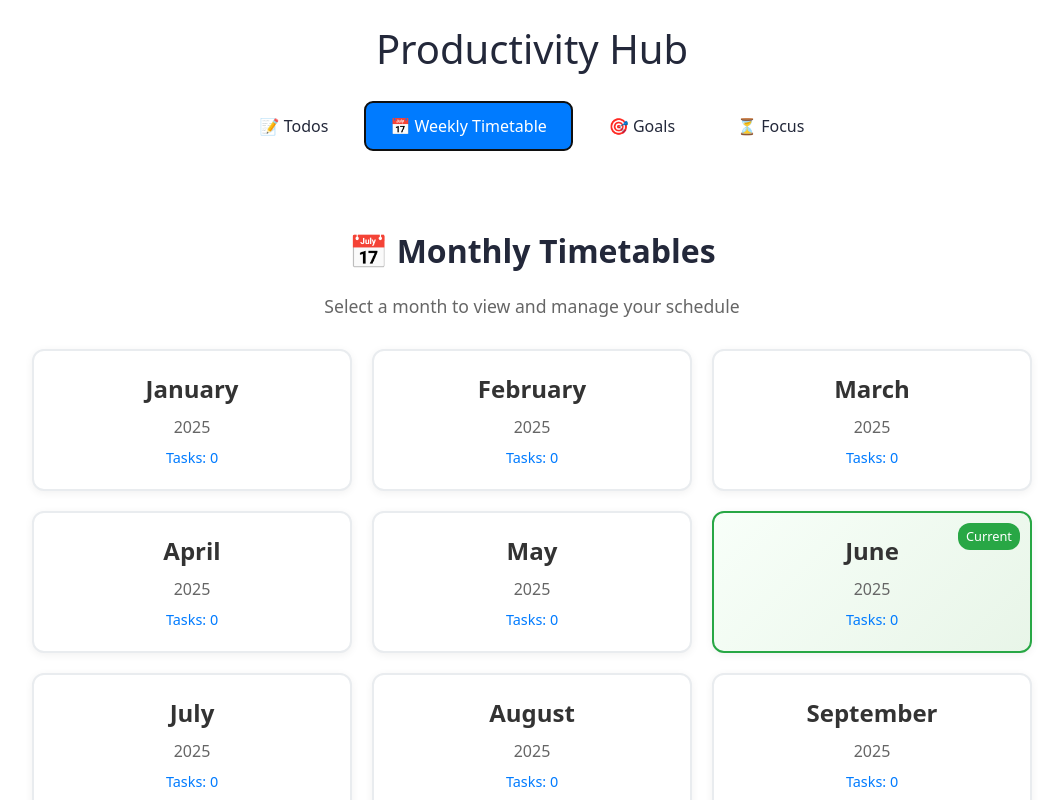
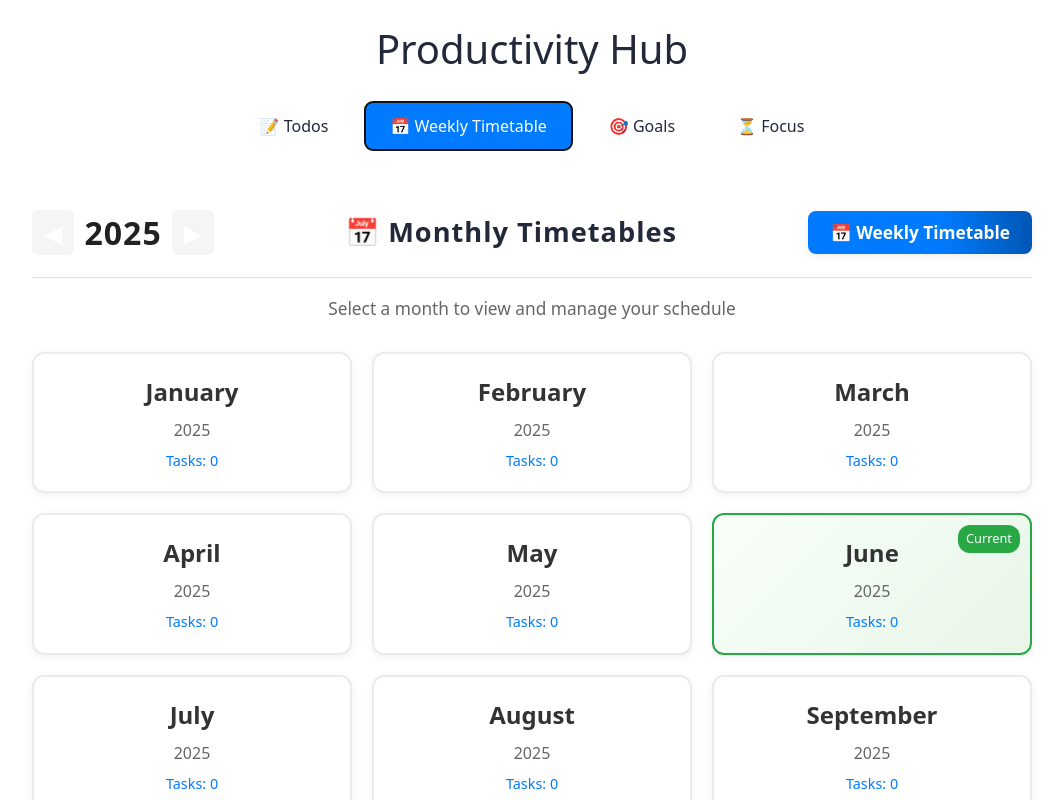
Before and after one commit to SeleeMIcker/todo-app, a React (Vite) app: page / in a window 1280 px wide. Both pictures are taken after a click on the button "📅 Weekly Timetable". Shown: the top 800 px of the page, without its empty margins (108-1171 px from the left). Built offline with nearby package versions, Linux system fonts and the light colour scheme.

Commit message:
Enhancement for Monthly timetable buttons

```diff
--- a/src/App.jsx
+++ b/src/App.jsx
@@ -672,6 +672,16 @@ function App() {
               {timetableView === 'dashboard' ? (
                 <MonthlyDashboard
                   onSelectMonth={navigateToMonthly}
+                  onGoToWeekly={() => {
+                    const now = new Date();
+                    // Calculate week of month (1-based)
+                    const firstDay = new Date(now.getFullYear(), now.getMonth(), 1).getDay();
+                    const firstWeekStart = 1 - firstDay;
+                    const weekNumber = Math.ceil((now.getDate() - firstWeekStart) / 7);
+                    const dayNames = ['sunday', 'monday', 'tuesday', 'wednesday', 'thursday', 'friday', 'saturday'];
+                    const dayName = dayNames[now.getDay()];
+                    navigateToWeekly(weekNumber, dayName, now.getMonth(), now.getFullYear());
+                  }}
                 />
               ) : timetableView === 'monthly' ? (
                 <MonthlyTimetable
--- a/src/components/MonthlyDashboard.jsx
+++ b/src/components/MonthlyDashboard.jsx
@@ -1,7 +1,7 @@
-import React from 'react'
+import React, { useState } from 'react'
 import { useTaskStore } from '../contexts/TaskStore'
 
-const MonthlyDashboard = ({ onSelectMonth }) => {
+const MonthlyDashboard = ({ onSelectMonth, onGoToWeekly }) => {
   const taskStore = useTaskStore()
   const months = [
     'January', 'February', 'March', 'April',
@@ -9,34 +9,132 @@ const MonthlyDashboard = ({ onSelectMonth }) => {
     'September', 'October', 'November', 'December'
   ]
 
-  const currentYear = new Date().getFullYear()
+  const thisYear = new Date().getFullYear()
   const currentMonth = new Date().getMonth()
+  const [selectedYear, setSelectedYear] = useState(thisYear)
 
   const getTaskCountForMonth = (monthIndex) => {
-    const monthTasks = taskStore.getTasksByYearAndMonth(currentYear, monthIndex)
+    const monthTasks = taskStore.getTasksByYearAndMonth(selectedYear, monthIndex)
     return monthTasks.length
   }
 
   return (
     <div className="monthly-dashboard">
-      <div className="dashboard-header">
-        <h2>📅 Monthly Timetables</h2>
-        <p>Select a month to view and manage your schedule</p>
+      <div className="dashboard-header" style={{ marginBottom: 24 }}>
+        <div
+          className="dashboard-header-bar"
+          style={{
+            display: 'flex',
+            alignItems: 'center',
+            justifyContent: 'space-between',
+            gap: 16,
+            padding: '8px 0 20px 0',
+            borderBottom: '1.5px solid #e0e0e0',
+            marginBottom: 18
+          }}
+        >
+          {/* Year Selector */}
+          <div style={{ display: 'flex', alignItems: 'center', gap: 8 }}>
+            <button
+              onClick={() => setSelectedYear(selectedYear - 1)}
+              className="year-nav"
+              style={{
+                fontSize: '1.5rem',
+                padding: '6px 12px',
+                borderRadius: '6px',
+                border: 'none',
+                background: '#f5f5f5',
+                cursor: 'pointer',
+                transition: 'background 0.2s',
+                marginRight: 2
+              }}
+              aria-label="Previous year"
+            >
+              ◀
+            </button>
+            <span
+              style={{
+                fontSize: '2rem',
+                fontWeight: 700,
+                letterSpacing: 1,
+                minWidth: 70,
+                textAlign: 'center',
+                color: '#222'
+              }}
+            >
+              {selectedYear}
+            </span>
+            <button
+              onClick={() => setSelectedYear(selectedYear + 1)}
+              className="year-nav"
+              style={{
+                fontSize: '1.5rem',
+                padding: '6px 12px',
+                borderRadius: '6px',
+                border: 'none',
+                background: '#f5f5f5',
+                cursor: 'pointer',
+                transition: 'background 0.2s',
+                marginLeft: 2
+              }}
+              aria-label="Next year"
+            >
+              ▶
+            </button>
+          </div>
+
+          {/* Dashboard Title */}
+          <h2 style={{
+            margin: 0,
+            fontSize: '1.7rem',
+            fontWeight: 700,
+            letterSpacing: 1,
+            color: '#2d3a4a',
+            flex: 1,
+            textAlign: 'center',
+            userSelect: 'none'
+          }}>
+            📅 Monthly Timetables
+          </h2>
+
+          {/* Weekly Timetable Button */}
+          <button
+            className="weekly-timetables-btn"
+            style={{
+              padding: '10px 22px',
+              fontSize: '1.08rem',
+              borderRadius: '8px',
+              background: 'linear-gradient(90deg, #007bff 60%, #0056b3 100%)',
+              color: '#fff',
+              border: 'none',
+              fontWeight: 600,
+              cursor: 'pointer',
+              boxShadow: '0 2px 8px rgba(0,0,0,0.07)',
+              transition: 'background 0.2s, box-shadow 0.2s',
+              minWidth: 160
+            }}
+            onClick={onGoToWeekly}
+          >
+            📅 Weekly Timetable
+          </button>
+        </div>
+        <p style={{ textAlign: 'center', color: '#666', margin: '10px 0 0 0', fontSize: '1.08rem' }}>
+          Select a month to view and manage your schedule
+        </p>
       </div>
-
       <div className="months-grid">
         {months.map((month, index) => {
           const taskCount = getTaskCountForMonth(index)
           return (
             <div
               key={month}
-              className={`month-card ${index === currentMonth ? 'current-month' : ''}`}
+              className={`month-card ${index === currentMonth && selectedYear === thisYear ? 'current-month' : ''}`}
               onClick={() => onSelectMonth(index)}
             >
               <div className="month-name">{month}</div>
-              <div className="month-year">{currentYear}</div>
+              <div className="month-year">{selectedYear}</div>
               <div className="month-task-count">Tasks: {taskCount}</div>
-              {index === currentMonth && (
+              {index === currentMonth && selectedYear === thisYear && (
                 <div className="current-indicator">Current</div>
               )}
             </div>
--- a/src/components/MonthlyTimetable.jsx
+++ b/src/components/MonthlyTimetable.jsx
@@ -118,10 +118,6 @@ const MonthlyTimetable = ({ selectedMonth, onBackToDashboard, onNavigateToWeekly
     return calendar
   }
 
-  const handleYearChange = (direction) => {
-    setCurrentYear(prev => prev + direction)
-  }
-
   // Get tasks for the current month
   const currentMonthTasks = taskStore.getTasksByYearAndMonth(currentYear, selectedMonth)
 
@@ -142,9 +138,19 @@ const MonthlyTimetable = ({ selectedMonth, onBackToDashboard, onNavigateToWeekly
           ← Back to Months
         </button>
         <div className="month-year-controls">
-          <button onClick={() => handleYearChange(-1)} className="year-nav">◀</button>
+          <button onClick={() => setCurrentYear(currentYear - 1)} className="year-nav">◀</button>
+          <select
+            value={currentYear}
+            onChange={e => setCurrentYear(Number(e.target.value))}
+            className="year-select"
+            style={{margin: '0 10px', padding: '6px 12px', borderRadius: '6px', fontSize: '1rem'}}
+          >
+            {Array.from({length: 11}, (_, i) => new Date().getFullYear() - 5 + i).map(year => (
+              <option key={year} value={year}>{year}</option>
+            ))}
+          </select>
+          <button onClick={() => setCurrentYear(currentYear + 1)} className="year-nav">▶</button>
           <h2>📅 {months[selectedMonth]} {currentYear}</h2>
-          <button onClick={() => handleYearChange(1)} className="year-nav">▶</button>
         </div>
       </div>
 
--- a/src/components/WeeklyPlanner.jsx
+++ b/src/components/WeeklyPlanner.jsx
@@ -240,6 +240,15 @@ const WeeklyPlanner = ({
   return (
     <div className="weekly-planner">
       <div className="weekly-planner-layout">
+        {/* Sidebar for Weekly Timetables */}
+        <div className="weekly-sidebar">
+          <button
+            className="weekly-timetables-btn"
+            onClick={() => setCurrentWeek(1)}
+            style={{marginBottom: '20px', width: '100%', padding: '14px 0', fontSize: '1.1rem', borderRadius: '8px', background: '#007bff', color: '#fff', border: 'none', fontWeight: 600, cursor: 'pointer'}}
+          >
+            📅 Weekly Timetables
+          </button>
           {/* Left Week Switcher */}
           <div className="week-switcher">
             <div className="week-list">
@@ -259,6 +268,7 @@ const WeeklyPlanner = ({
             >
               📅 View Month
             </button>
+          </div>
         </div>
 
         {/* Right Calendar View */}
```
Lines whose indentation alone changed are shown as unchanged.
